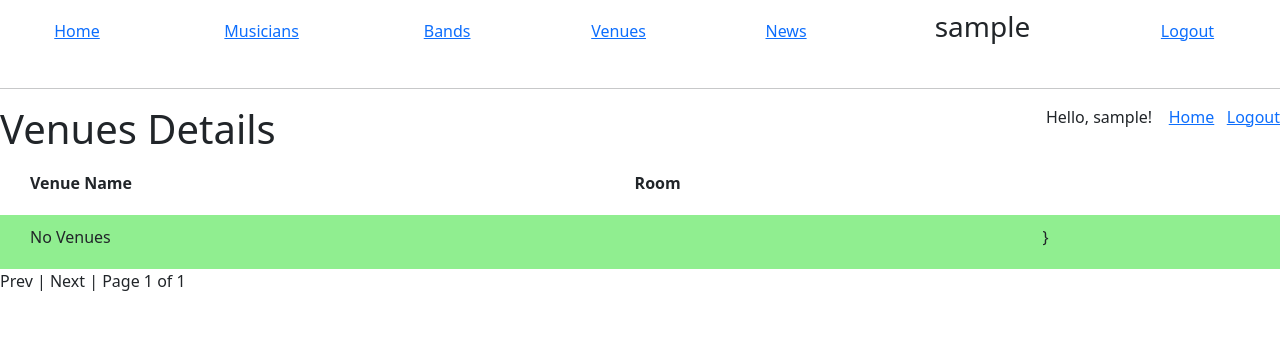
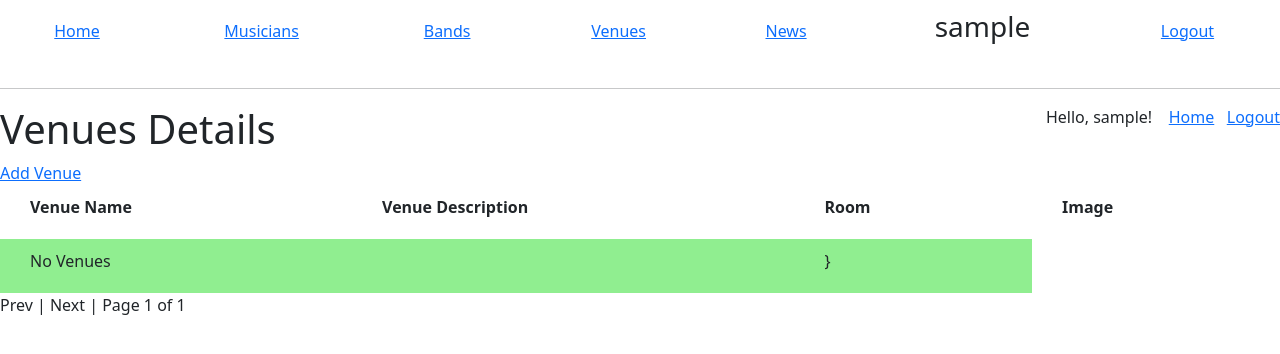
Before and after one commit to agshadow/RiffMates, a Django app: page /bands/venues/ in a window 1280 px wide. Shown: the top 354 px of the page. Run offline with Django 4.2, Linux system fonts and the light colour scheme; the visitor is signed in with stand-in values (Sample User, id 1); data that the repository does not hold is empty; some libraries are stand-ins or nearby versions.

Commit message:
updated venues views and fixed bug in view.py edit_venues

```diff
--- a/bands/urls.py
+++ b/bands/urls.py
@@ -16,5 +16,5 @@ urlpatterns = [
     path("venues/", views.venues, name="venues"),
     path("venues_restricted/", views.venues_restricted, name="venues_restricted"),
     path("add_venue/", views.edit_venue, name="add_venue"),
-    path("edit_venue/<int:ad_id>/", views.edit_venue, name="edit_venue"),
+    path("edit_venue/<int:venue_id>/", views.edit_venue, name="edit_venue"),
 ]
--- a/bands/views.py
+++ b/bands/views.py
@@ -31,7 +31,16 @@ def band(request, band_id):
 
 def venues(request):
     all_venues = Venue.objects.all().order_by("name")
+    for venue in all_venues:
+        # Mark the venue is "controlled" if the logged in user is
+        # associated with the venue
+        profile = request.user.userprofile
+        print(f"venue name: {venue.name}")
 
+        # print(f"venue conrolled by:  {venue.controlled}")
+        venue.controlled = profile.venues_controlled.filter(id=venue.id).exists()
+
+        print(f"venue conrolled by:  {venue.controlled}")
     # set up paginator
     page_data = get_paginator(all_venues, request, 3)
     (page, page_tracker) = page_data
@@ -171,8 +180,8 @@ def musician_restricted(request, musician_id):
 def edit_venue(request, venue_id=0):
     if venue_id != 0:
         venue = get_object_or_404(Venue, id=venue_id)
-    if not request.user.userprofile.venues_controlled.filter(id=venue_id).exists():
-        raise Http404("Can only edit controlled venues")
+        if not request.user.userprofile.venues_controlled.filter(id=venue_id).exists():
+            raise Http404("Can only edit controlled venues")
 
     if request.method == "GET":
         if venue_id == 0:
--- a/templates/venues.html
+++ b/templates/venues.html
@@ -2,16 +2,33 @@
 {% extends "base.html" %} {% block title %} {{block.super}}: Venues Details
 {%endblock %} {% block content %}
 <h1 class="text-dark">Venues Details</h1>
+
+  {% if user.is_authenticated %}
+    <a href="{% url 'add_venue' %}">Add Venue</a>
+  {% endif %}
+
 <table style="width:100%" >
   <tr >
     <th>Venue Name</th>
+    <th>Venue Description</th>
     <th>Room</th>
+    <th>Image</th>
   </tr>
   {% for venue in venues %}
-  <tr style='background-color:{% cycle 'LightGray' 'SeaShell' %}' >
-    <td>{{venue.name}}</a></td>
-    <td>{% for room in venue.room_set.all %}{{room.name}}<BR>{%empty%} - <BR>{% endfor%}</td>
-  </tr>
+    <tr style='background-color:{% cycle 'LightGray' 'SeaShell' %}' >
+      {% if venue.controlled %}
+        <td><a href="{% url 'edit_venue' venue.id %}">{{venue.name}}</a></td>
+      {% else %}
+        <td>{{venue.name}}</td>
+      {% endif %}
+      <td>{{ venue.description}}</td>
+      <td>{% for room in venue.room_set.all %}{{room.name}}<BR>{%empty%} - <BR>{% endfor%}</td>
+      <td>
+        {% if venue.picture %}
+          <img src="{{venue.picture.url}}" height = "50"/>
+        {% endif %}
+      </td>
+    </tr>
   {% empty %}
   <tr style='background-color:{% cycle 'LightGreen' 'SeaShell' %}' >
     <td>No Venues</td><td></td><td>}</td>
```
Also changed, not shown: README.md.
